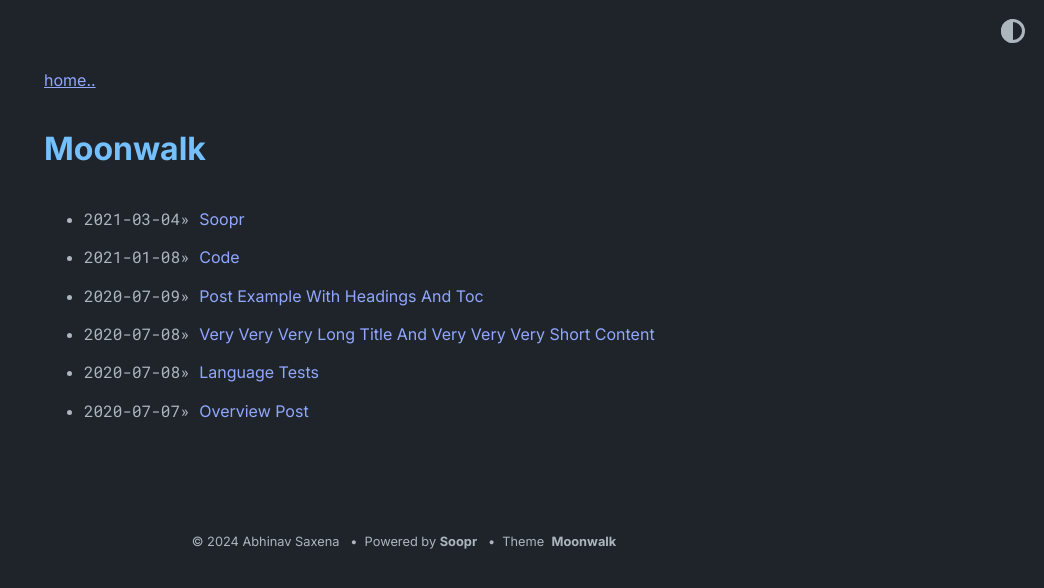
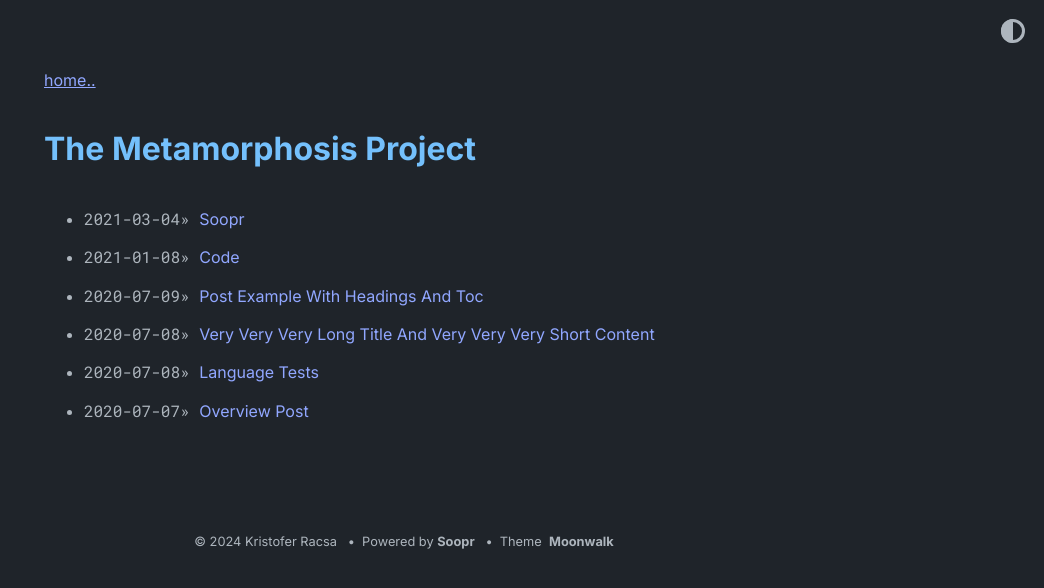
Before and after one commit to nisheri-ascar/TheMetamorphosisProject, a Jekyll site: the page built from blog.html, in a window 1280 px wide. Shown: the top 588 px of the page, without its empty margins (236-1280 px from the left). Built offline with Jekyll 4.4.1, drawn with Linux system fonts in a browser that asks for light colours.

Commit message:
Update _config.yml

```diff
--- a/_config.yml
+++ b/_config.yml
@@ -1,16 +1,10 @@
-title: Moonwalk
-author: Abhinav Saxena
-url: https://www.abhinavsaxena.com/moonwalk # root address of the site
-description: > # description of the site (multiple lines allowed)
-  Moonwalk is a fast and elegant Jekyll theme with a clean dark mode. It comes with horizontal list (for navbar and footer), card list (for portfolio), and a generic vertical list. It is very easy to modify in case you want to build over it - please see _layouts/home.html to do that.
-
-permalink: /:slug
-
+title: The Metamorphosis Project
+author: Kristofer Racsa
+url: https://nisheri-ascar.github.io/TheMetamorphosisProject # root address of the site
+description: ...?
 favicon: "./logo.png" # relative path to site's favicon
 
-twitter:
-    username: abhinav # update or delete this
-    card: summary_large_image
+
 
 #theme: moonwalk # if you are using GitHub Pages, change it to remote_theme: abhinavs/moonwalk
 remote_theme: abhinavs/moonwalk
```
